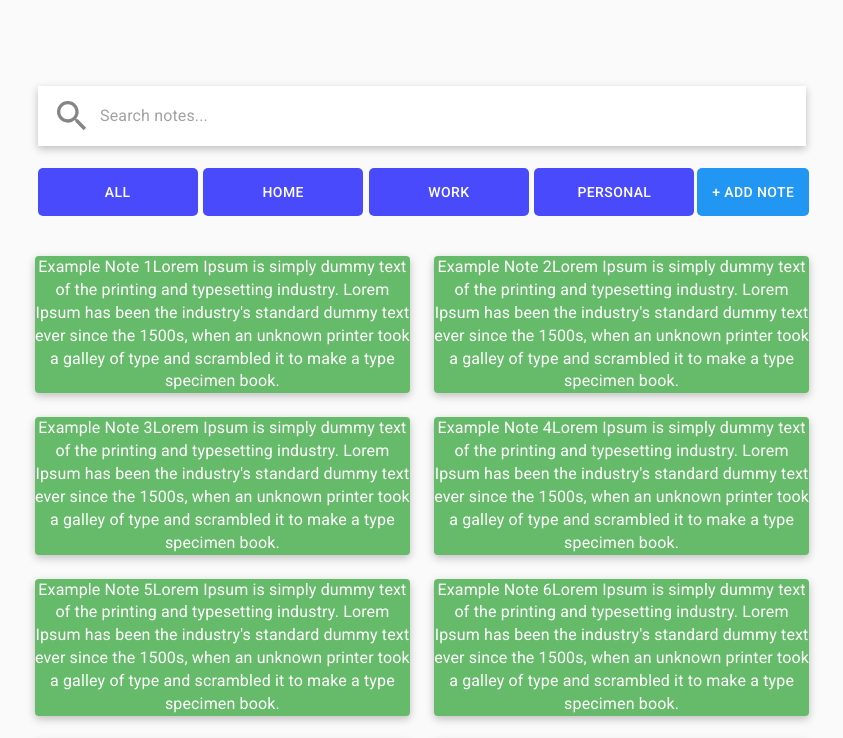
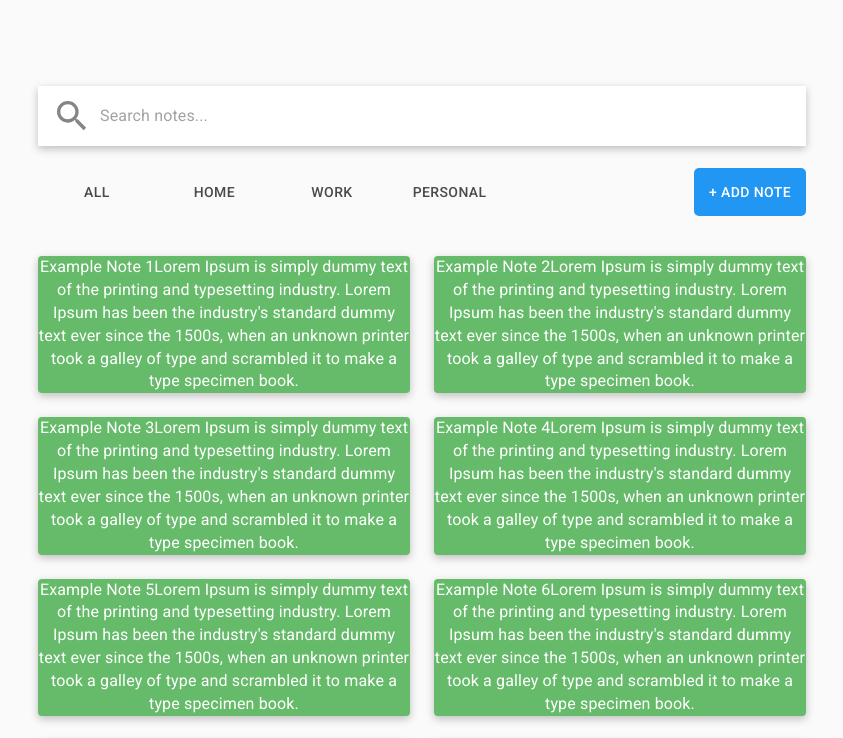
Before and after one commit to DKBoston15/react-notes-app, a React (Create React App) app: page / in a window 1280 px wide. Shown: the top 738 px of the page, without its empty margins (218-1061 px from the left). Built offline with nearby package versions, Linux system fonts and the light colour scheme.

Commit message:
Basic theme implementation

```diff
--- a/src/App.tsx
+++ b/src/App.tsx
@@ -4,6 +4,8 @@ import { useState } from "react";
 // Material UI
 import CssBaseline from "@material-ui/core/CssBaseline";
 import Box from "@material-ui/core/Box";
+import { ThemeProvider } from "@material-ui/core/styles";
+import theme from "./theme";
 
 // Components
 import { SearchBar } from "./modules/notes/SearchBar";
@@ -110,6 +112,7 @@ function App() {
     const [notes, setNotes] = useState(noteList);
 
     return (
+        <ThemeProvider theme={theme()}>
             <Box display="flex" alignItems="center" justifyContent="center">
                 <CssBaseline />
                 <Box
@@ -129,6 +132,7 @@ function App() {
                     <NotesNavigation notes={notes} handleOpen={handleOpen} />
                 </Box>
             </Box>
+        </ThemeProvider>
     );
 }
 
--- a/src/modules/notes/NotesNavigation.tsx
+++ b/src/modules/notes/NotesNavigation.tsx
@@ -20,13 +20,6 @@ interface INavProp {
 }
 
 const useStyles = makeStyles({
-    customTab: {
-        background: "blue",
-        color: "white",
-        borderRadius: "5px",
-        width: ".2em !important",
-        margin: "0 .2em"
-    },
     navContainer: {
         display: "flex",
         marginTop: "1em",
@@ -56,12 +49,7 @@ const useStyles = makeStyles({
 // 3. You can even create a custom hook e.g. useNotes to abstract business logic in React.
 // 4. Point 2 will allow you to wirte great unit tests using e.g. jest
 export const NotesNavigation = ({ handleOpen, notes }: INavProp) => {
-    const {
-        navContainer,
-        customAppBar,
-        addNotesButton,
-        customTab
-    } = useStyles();
+    const { navContainer, customAppBar, addNotesButton } = useStyles();
     // Tab State
     const [tab, setTab] = useState("all");
 
@@ -85,26 +73,10 @@ export const NotesNavigation = ({ handleOpen, notes }: INavProp) => {
                     <AppBar position="static" className={customAppBar}>
                         <TabList onChange={handleChange}>
                             <Tabs>
-                                <Tab
-                                    className={customTab}
-                                    label="All"
-                                    value={"all"}
-                                />
-                                <Tab
-                                    className={customTab}
-                                    label="Home"
-                                    value={"home"}
-                                />
-                                <Tab
-                                    className={customTab}
-                                    label="Work"
-                                    value={"work"}
-                                />
-                                <Tab
-                                    className={customTab}
-                                    label="Personal"
-                                    value={"personal"}
-                                />
+                                <Tab label="All" value={"all"} />
+                                <Tab label="Home" value={"home"} />
+                                <Tab label="Work" value={"work"} />
+                                <Tab label="Personal" value={"personal"} />
                             </Tabs>
                         </TabList>
                         <Button className={addNotesButton} onClick={handleOpen}>
--- /dev/null
+++ b/src/theme.tsx
@@ -0,0 +1,20 @@
+import { createMuiTheme } from "@material-ui/core";
+
+const theme = () =>
+    createMuiTheme({
+        overrides: {
+            MuiTab: {
+                root: {
+                    background: "none",
+                    margin: "0 .2em",
+                    minWidth: "8em !important",
+                    padding: "0px"
+                },
+                selected: {
+                    backgroundColor: "red"
+                }
+            }
+        }
+    });
+
+export default theme;
```
Lines whose indentation alone changed are shown as unchanged.
